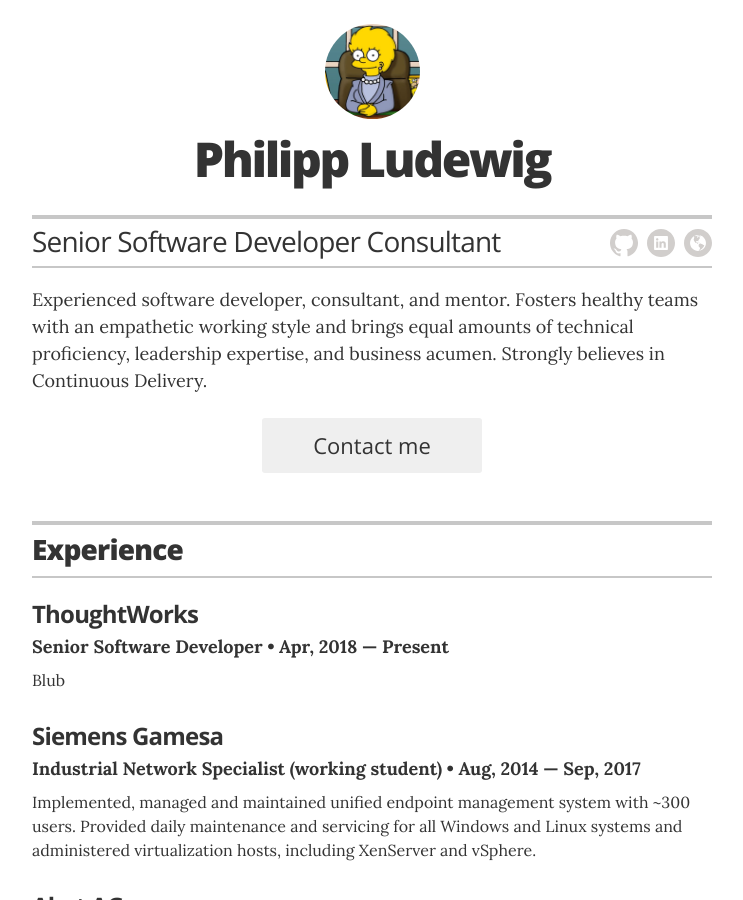
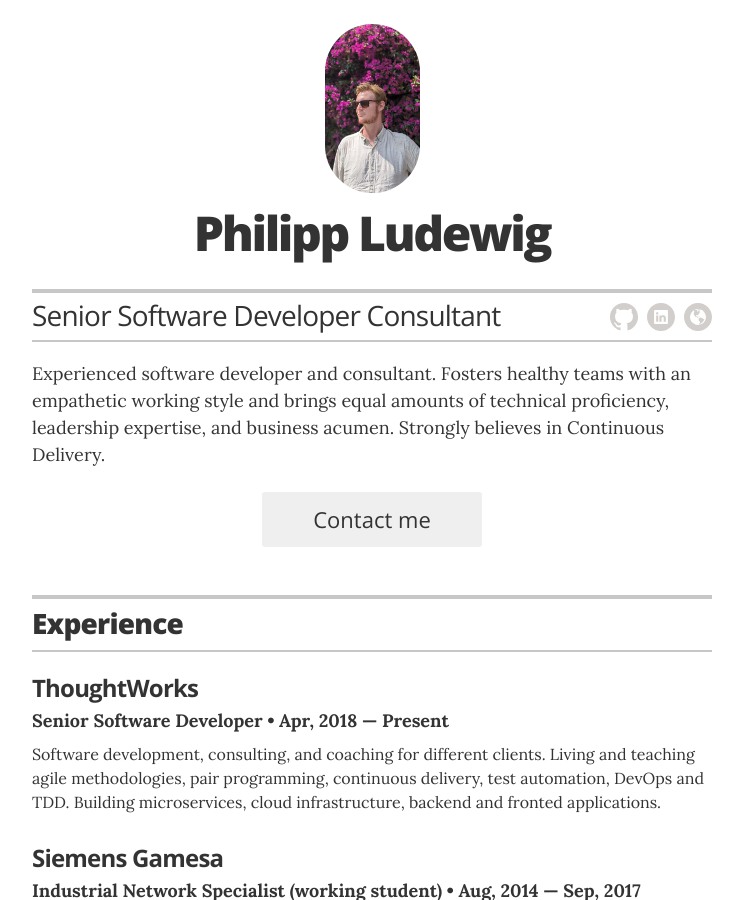
Before and after one commit to DiesDasJenes/DiesDasJenes.github.io, a Jekyll site: the page built from index.html, in a window 1280 px wide and 900 px high. Shown: the whole window, without its empty margins (268-1011 px from the left). Built offline with Jekyll 4.4.1, drawn with Linux system fonts in a browser that asks for light colours; some of the changed text lies outside the part shown.

Commit message:
Adding more details and avatar

```diff
--- a/_config.yml
+++ b/_config.yml
@@ -23,7 +23,7 @@ resume_contact_address:         "742 Evergreen Terrace, Springfield"
 resume_header_contact_info:     "Hamburg • postkasten@philippludewig.de"
 display_header_contact_info:    "false"
 
-resume_header_intro: "<p>Experienced software developer, consultant, and mentor. Fosters healthy teams with an empathetic working style and brings equal amounts of technical proficiency, leadership expertise, and business acumen. Strongly believes in Continuous Delivery.</p>"
+resume_header_intro: "<p>Experienced software developer and consultant. Fosters healthy teams with an empathetic working style and brings equal amounts of technical proficiency, leadership expertise, and business acumen. Strongly believes in Continuous Delivery.</p>"
 
 # use "yes" to display the email contact button,
 # "no" to display an "I'm not looking for work" message,
--- a/_data/experience.yml
+++ b/_data/experience.yml
@@ -3,7 +3,7 @@
 - company: ThoughtWorks
   position: Senior Software Developer
   duration: Apr, 2018 &mdash; Present
-  summary: Blub
+  summary: Software development, consulting, and coaching for different clients. Living and teaching agile methodologies, pair programming, continuous delivery, test automation, DevOps and TDD. Building microservices, cloud infrastructure, backend and fronted applications.
 
 # Siemens Gamesa
 - company: Siemens Gamesa
--- a/_layouts/resume.html
+++ b/_layouts/resume.html
@@ -13,7 +13,7 @@
 
         <!-- You can turn off the avatar in _config.yml by setting to false -->
         {% if site.resume_avatar == 'true' %}
-        <img src="images/avatar.jpg" alt="my photo" class="avatar no-print" itemprop="image">
+        <img src="images/moi.jpg" alt="my photo" class="avatar no-print" itemprop="image">
         {% endif %}
 
         <!-- Your name is defined in the _config.yml file -->
@@ -250,6 +250,11 @@
       <!-- end Print Social Links -->
       {% endif %}
 
+      <footer class="page-footer">
+        <p class="footer-line">Last update: 2024.06.19</p>
+
+      </footer>
+
     </div>
 
   </body>
```
Also changed, not shown: images/moi.jpg (added), 1 other file.
